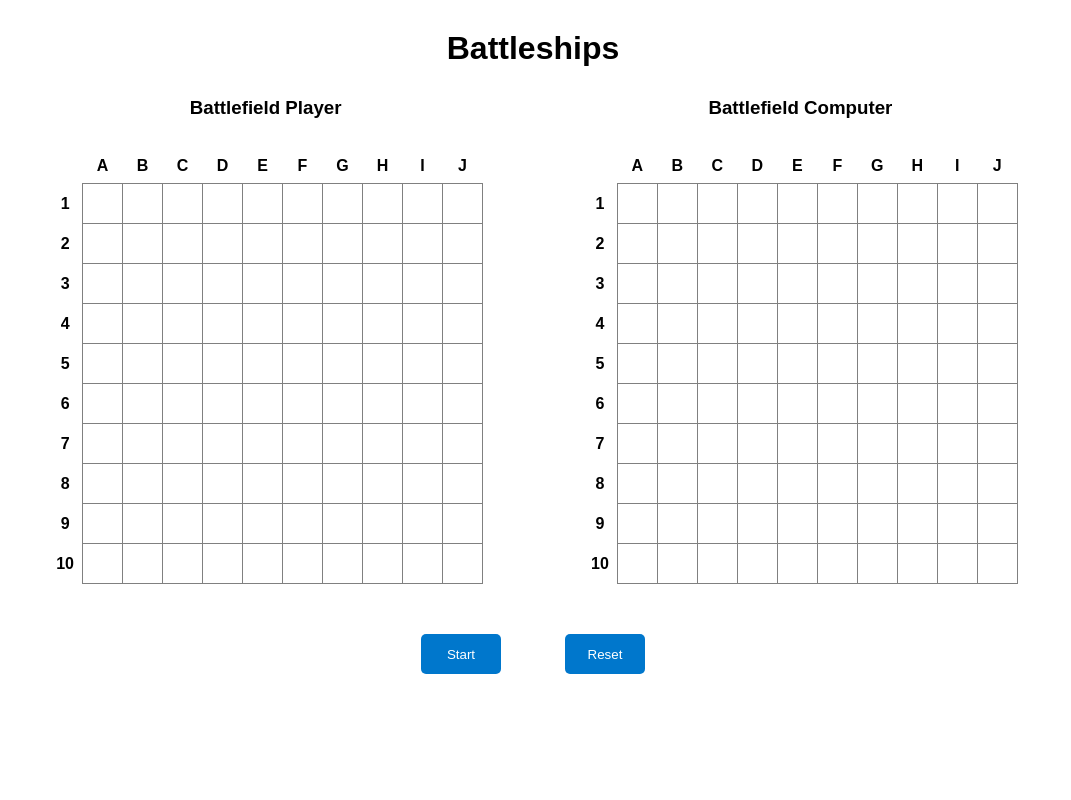
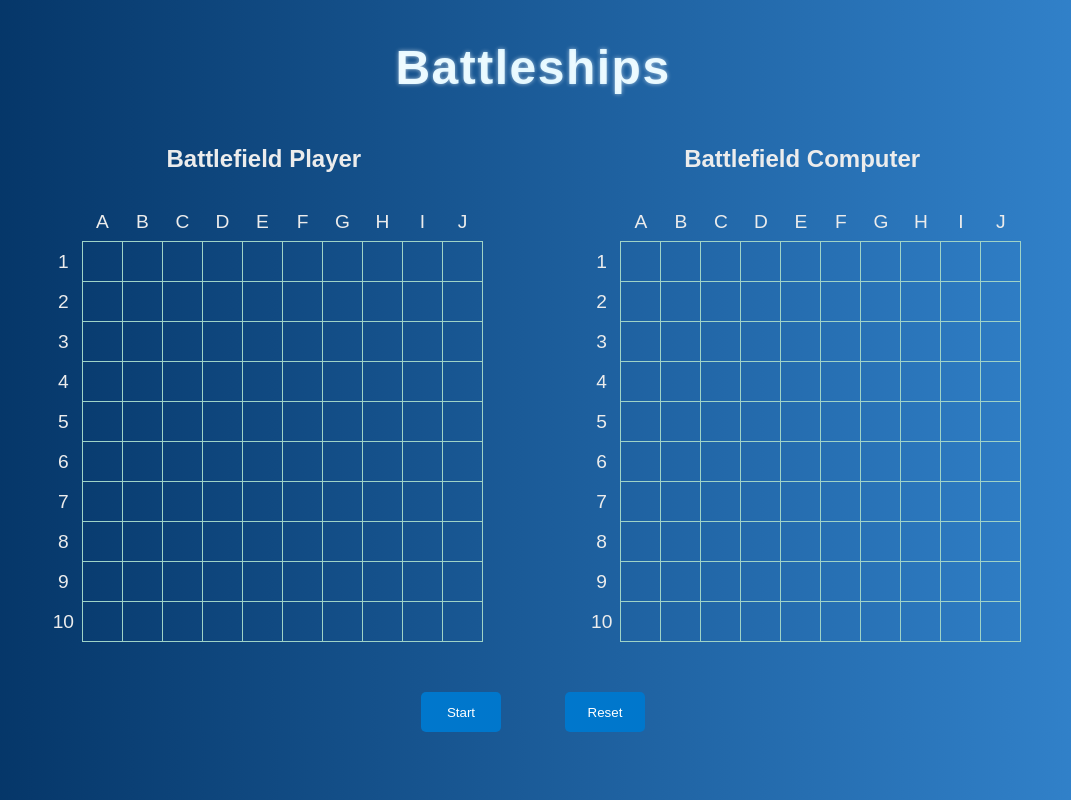
Before and after one commit to 7-RainyDays/Battleship, a website built with webpack: page index.html in a window 1280 px wide. Shown: the whole page, without its empty margins (107-1178 px from the left). Built offline with nearby package versions, Linux system fonts and the light colour scheme.

Commit message:
rework styling

```diff
--- a/index.html
+++ b/index.html
@@ -13,7 +13,7 @@
     </div>
     <div class="gameboard-container">
         <div class="player-board-con">
-            <h3>Battlefield Player</h3>
+            <h2>Battlefield Player</h2>
             <div class="player-board">
                 <table>
                     <thead>
@@ -167,7 +167,7 @@
             </div>
         </div>
         <div class="computer-board-con">
-            <h3>Battlefield Computer</h3>
+            <h2>Battlefield Computer</h2>
             <div class="computer-board">
                 <table>
                     <thead>
--- a/src/style.css
+++ b/src/style.css
@@ -1,17 +1,30 @@
 * {
     padding: 0;
     margin: 0;
-    font-family: Arial, Helvetica, sans-serif;
+    font-family: "Fira Sans", Arial, sans-serif;
+}
+
+body {
+    background-image: linear-gradient(90.2deg, rgba(1, 47, 95, 1) -0.4%, rgba(56, 141, 217, 1) 106.1%);
 }
 
 h1 {
+    margin: 40px auto 20px auto;
     text-align: center;
-    margin-top: 30px;
+    font-family: "Fira Sans", sans-serif;
+    font-size: 3rem;
+    font-weight: 700;
+    letter-spacing: 1.5px;
+    background: linear-gradient(90deg, #ffffff, #d2f3ff, #ffffff);
+    -webkit-background-clip: text;
+    -webkit-text-fill-color: transparent;
+    text-shadow: 0 0 4px rgba(255, 255, 255, 0.6);
 }
 
-h3 {
+h2 {
     margin: 30px;
     text-align: center;
+    color: #ececec;
 }
 
 .gameboard-container {
@@ -27,12 +40,14 @@ table {
 
 th {
     padding: 8px;
+    font: 1.2rem "Fira Sans", sans-serif;
+    color: #ececec;
 }
 
 td {
     height: 40px;
     width: 40px;
-    border: 1px grey solid;
+    border: 1px #9fd3c7 solid;
     box-sizing: border-box;
     font-size: 0;
     line-height: 0;
@@ -60,7 +75,7 @@ button:hover {
 }
 
 .ship {
-    background-color: blue;
+    background-color: #142d4c;
 }
 
 .hiddenShip {
@@ -68,7 +83,7 @@ button:hover {
 }
 
 .water {
-    background-color: yellow;
+    background-color: #9fd3c7;
     border-collapse: collapse;
 }
 
```
